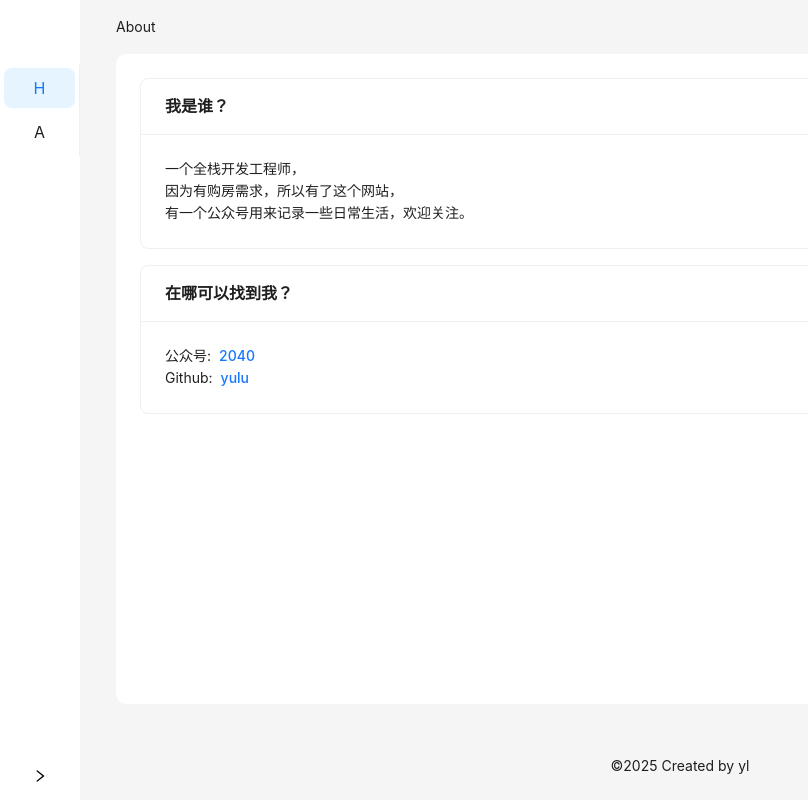
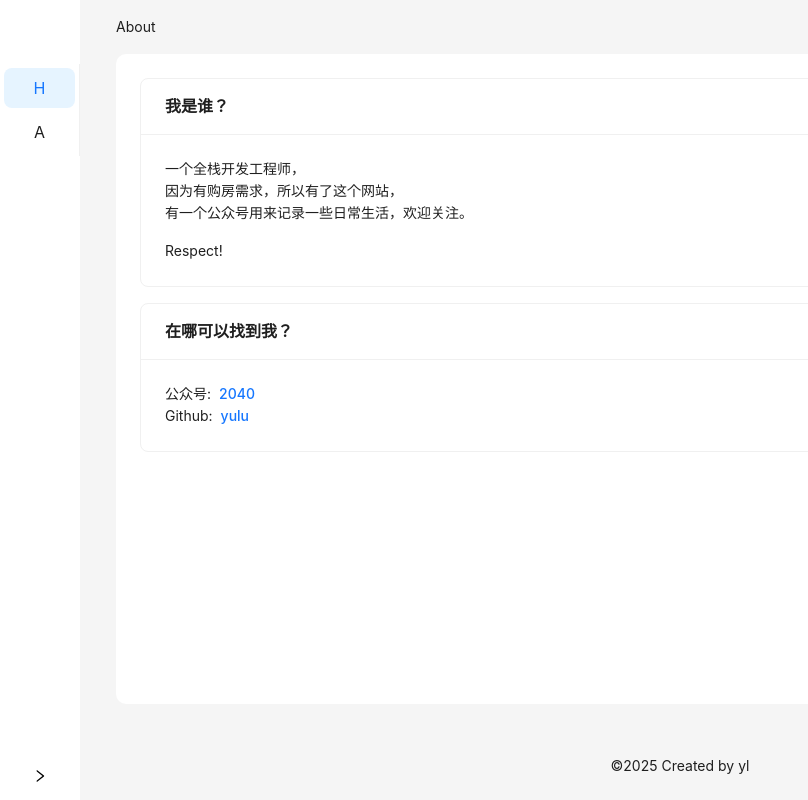
Before and after one commit to hiwujie/asset-allocate, a React (Vite) app: page /about in a window 1280 px wide. Shown: the whole page, without its empty margins (0-808 px from the left). Built offline with nearby package versions, Linux system fonts and the light colour scheme.

Commit message:
fix about

```diff
--- a/src/Pages/About/index.tsx
+++ b/src/Pages/About/index.tsx
@@ -17,6 +17,9 @@ export const AboutPage = () => {
             </Row>
             <Row>
               <Text>有一个公众号用来记录一些日常生活，欢迎关注。</Text>
+            </Row>
+            <Row className="mt-4">
+              <Text>Respect!</Text>
             </Row>
           </Card>
         </Col>
```
